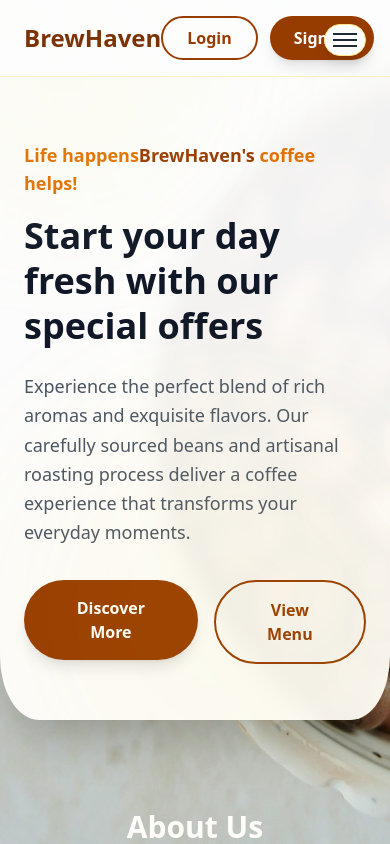
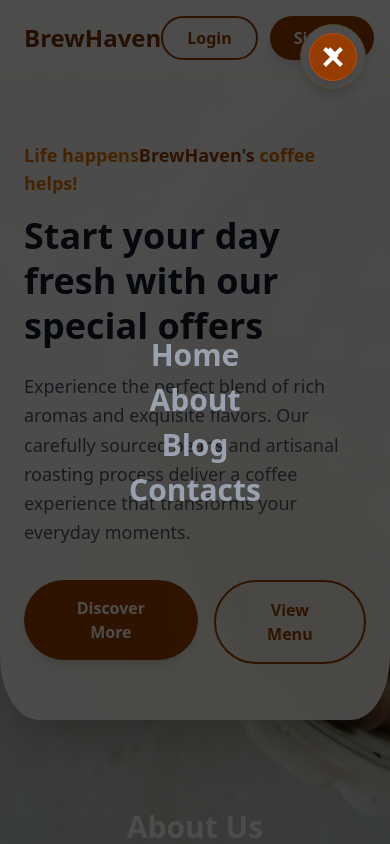
Before and after one commit to sigma700/BrewHaven-Client, a React (Vite) app in the folder vite-project/: page / in a window 390 px wide. Both pictures are taken after a click on the button 345 px from the left and 40 px from the top of the page. Shown: the top 844 px of the page. Built offline with nearby package versions, Linux system fonts and the light colour scheme.

Commit message:
final commit mashallah

```diff
--- a/vite-project/src/pages/Landing.jsx
+++ b/vite-project/src/pages/Landing.jsx
@@ -6,6 +6,7 @@ import BlogPost from "./components/blog";
 import BlogGrid from "./components/blog";
 import ContactForm from "./components/contactForm";
 import Footer from "./components/footer";
+import {FullMenu} from "./components/mobileMenu";
 
 const content = [
   {
@@ -145,11 +146,9 @@ const Landing = () => {
       </nav>
 
       {/* Mobile Menu Button */}
-      <button className="lg:hidden fixed top-6 right-6 z-50 p-2 bg-white rounded-full shadow-lg border border-amber-200">
-        <div className="w-6 h-0.5 bg-gray-800 mb-1"></div>
-        <div className="w-6 h-0.5 bg-gray-800 mb-1"></div>
-        <div className="w-6 h-0.5 bg-gray-800"></div>
-      </button>
+      <div className="lg:hidden fixed top-6 right-6 z-50 p-2 bg-white rounded-full shadow-lg border border-amber-200">
+        <FullMenu />
+      </div>
 
       {/* Hero Section */}
       <div className="bg-white/95 backdrop-blur-sm rounded-b-[10%] md:rounded-b-[20%] lg:rounded-b-[30%] shadow-2xl">
--- /dev/null
+++ b/vite-project/src/pages/components/mobileMenu.jsx
@@ -0,0 +1,241 @@
+import React, {useState} from "react";
+import {motion, AnimatePresence, MotionConfig} from "framer-motion";
+import {Link} from "react-router-dom";
+
+export const FullMenu = () => {
+  const [isOpen, setIsOpen] = useState(false);
+
+  return (
+    <div className="h-full">
+      <AnimatedHamburgerBtn active={isOpen} setActive={setIsOpen} />
+
+      <AnimatePresence>
+        {isOpen && (
+          <>
+            <motion.div
+              initial={{opacity: 0}}
+              animate={{opacity: 0.7}}
+              exit={{opacity: 0}}
+              className="fixed inset-0 bg-black z-10"
+              onClick={() => setIsOpen(false)}
+            />
+
+            {/* Main Content */}
+            <motion.div
+              initial={{width: 0, opacity: 0}}
+              animate={{
+                width: "100%",
+                opacity: 1,
+                transition: {duration: 0.5, ease: "easeInOut"},
+              }}
+              exit={{
+                width: 0,
+                opacity: 0,
+                transition: {duration: 0.5, ease: "easeInOut"},
+              }}
+              className="fixed inset-0 z-20 flex items-center justify-center"
+            >
+              <motion.div
+                initial={{x: -100, opacity: 0}}
+                animate={{
+                  x: 0,
+                  opacity: 1,
+                  transition: {delay: 0.3, duration: 0.5},
+                }}
+                exit={{
+                  x: -100,
+                  opacity: 0,
+                  transition: {duration: 0.3},
+                }}
+                className="w-full max-w-2xl px-4"
+              >
+                <NavigatorCont />
+              </motion.div>
+
+              <motion.div
+                initial={{x: -100, opacity: 0}}
+                animate={{
+                  x: 0,
+                  opacity: 1,
+                  transition: {delay: 0.5, duration: 0.5},
+                }}
+                exit={{
+                  x: -100,
+                  opacity: 0,
+                  transition: {duration: 0.2},
+                }}
+                className="absolute bottom-8 left-0 right-0 flex justify-center"
+              ></motion.div>
+            </motion.div>
+          </>
+        )}
+      </AnimatePresence>
+    </div>
+  );
+};
+
+const NavigatorCont = () => {
+  // const menuItems = ['Home', 'Contact Us', 'Request Demo', 'Settings'];
+  const menuItems = [
+    {
+      title: "Home",
+      path: "#home",
+    },
+    {
+      title: "About",
+      path: "#about",
+    },
+    {
+      title: "Blog",
+      path: "#blog",
+    },
+    {
+      title: "Contacts",
+      path: "#contact",
+    },
+  ];
+
+  return (
+    <main>
+      <ul className="text-[30px] lg:text-[40px] font-extrabold text-gray-400 space-y-6">
+        {menuItems.map((item, index) => (
+          <Link to={item.path}>
+            <motion.li
+              key={item}
+              initial={{x: -50, opacity: 0}}
+              animate={{
+                x: 0,
+                opacity: 1,
+                transition: {delay: 0.7 + index * 0.1, duration: 0.5},
+              }}
+              exit={{
+                x: -50,
+                opacity: 0,
+                transition: {duration: 0.2},
+              }}
+              className="hover:text-white hover:transition-colors hover:duration-[0.3s] duration-[0.3s] hover:cursor-pointer text-center"
+            >
+              {item.title}
+            </motion.li>
+          </Link>
+        ))}
+      </ul>
+    </main>
+  );
+};
+
+// const Socials = () => {
+//   const socialIcons = [
+//     {src: "src/assets/facebook.svg", alt: "Facebook"},
+//     {src: "src/assets/github.svg", alt: "GitHub"},
+//     {src: "src/assets/twitter.svg", alt: "Twitter"},
+//     {src: "src/assets/instagram.svg", alt: "Instagram"},
+//   ];
+
+//   return (
+//     <main>
+//       <ul className="flex gap-[20px]">
+//         {socialIcons.map((icon, index) => (
+//           <motion.li
+//             key={icon.alt}
+//             initial={{x: -20, opacity: 0}}
+//             animate={{
+//               x: 0,
+//               opacity: 1,
+//               transition: {delay: 1.1 + index * 0.1, duration: 0.5},
+//             }}
+//             exit={{
+//               x: -20,
+//               opacity: 0,
+//               transition: {duration: 0.2},
+//             }}
+//           >
+//             <img
+//               className="lg:w-[50px] hover:bg-gray-600 p-[10px] rounded-full hover:cursor-pointer hover:transition-all hover:duration-[0.3s] duration-[0.4s] w-[30px]"
+//               src={icon.src}
+//               alt={icon.alt}
+//             />
+//           </motion.li>
+//         ))}
+//       </ul>
+//     </main>
+//   );
+// };
+
+// In your FullMenu.js component, you might want to add these improvements:
+
+const AnimatedHamburgerBtn = ({active, setActive}) => {
+  return (
+    <MotionConfig
+      transition={{
+        duration: 0.4,
+        ease: "easeInOut",
+      }}
+    >
+      <motion.button
+        onClick={() => setActive(!active)}
+        initial={false}
+        className="relative h-12 w-12 rounded-full bg-amber-800 shadow-lg border border-amber-700 z-50 flex items-center justify-center"
+        animate={active ? "open" : "closed"}
+      >
+        <motion.span
+          style={{
+            left: "50%",
+            top: "35%",
+            x: "-50%",
+            y: "-50%",
+          }}
+          className="absolute h-1 w-6 bg-white"
+          variants={{
+            open: {
+              rotate: ["0deg", "0deg", "45deg"],
+              top: ["35%", "50%", "50%"],
+            },
+            closed: {
+              top: ["50%", "50%", "35%"],
+              rotate: ["45deg", "0deg", "0deg"],
+            },
+          }}
+        />
+        <motion.span
+          style={{
+            left: "50%",
+            top: "50%",
+            x: "-50%",
+            y: "-50%",
+          }}
+          className="absolute h-1 w-6 bg-white"
+          variants={{
+            open: {
+              rotate: ["0deg", "0deg", "-45deg"],
+            },
+            closed: {
+              rotate: ["-45deg", "0deg", "0deg"],
+            },
+          }}
+        />
+        <motion.span
+          style={{
+            left: "calc(50% + 6px)",
+            bottom: "35%",
+            x: "-50%",
+            y: "-50%",
+          }}
+          className="absolute h-1 w-3 bg-white"
+          variants={{
+            open: {
+              rotate: ["0deg", "0deg", "45deg"],
+              left: "50%",
+              bottom: ["35%", "50%", "50%"],
+            },
+            closed: {
+              rotate: ["45deg", "0deg", "0deg"],
+              left: "calc(50% + 6px)",
+              bottom: ["50%", "50%", "35%"],
+            },
+          }}
+        />
+      </motion.button>
+    </MotionConfig>
+  );
+};
```
